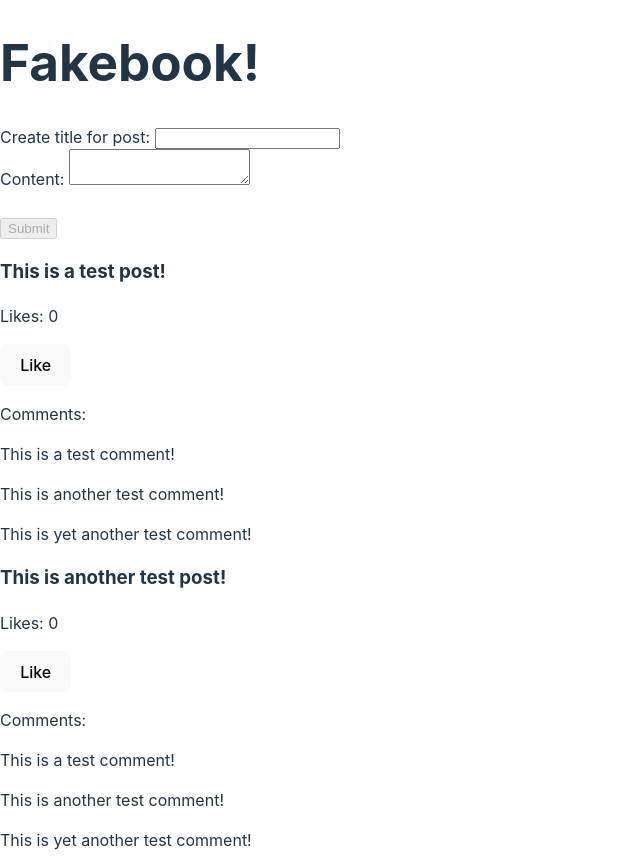
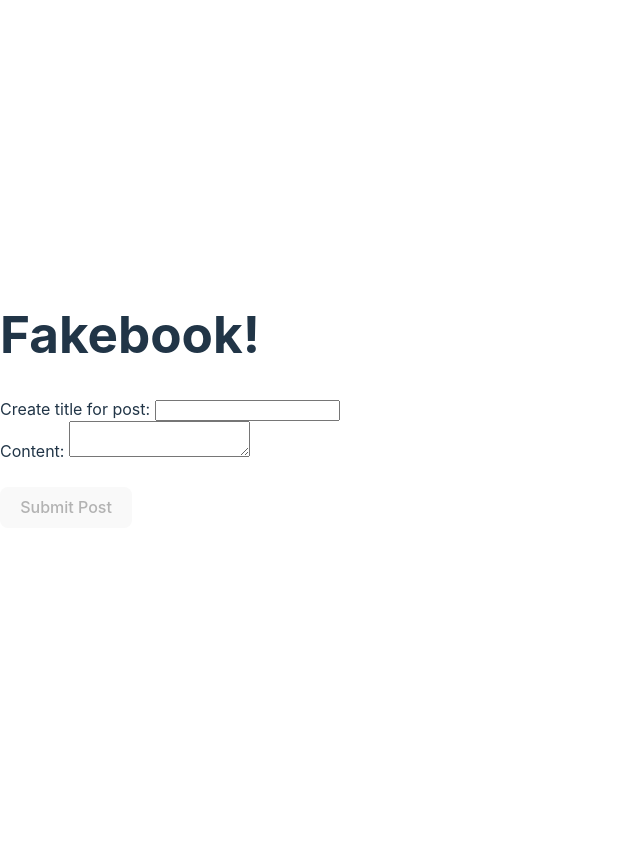
Before and after one commit to JayX97/SocialMediaApp, a React (Vite) app: page / in a window 1280 px wide. Shown: the whole page, without its empty margins (0-640 px from the left). After the commit the page ends 800 px from the top, so only its background shows below. Built offline with nearby package versions, Linux system fonts and the light colour scheme.

Commit message:
Created Feed component to render Posts in App

```diff
--- a/src/App.jsx
+++ b/src/App.jsx
@@ -1,19 +1,22 @@
 import { useState } from 'react';
 import Post from './components/Post';
 import CreatePostForm from './components/CreatePostForm';
+import Feed from './components/Feed';
 
 function App() {
-  const [count, setCount] = useState(0)
+  const [count, setCount] = useState(0);
+  const [posts, setPosts] = useState([]);
+
+  let handleNewSubmission = (data) => {
+    setPosts([...posts, data]);
+  };
 
   return (
     <div>
       <h1>Fakebook!</h1>
-      <CreatePostForm />
+      <CreatePostForm onNewSubmit={handleNewSubmission}/>
 
-      {/* Feed */}
-
-      <Post content="This is a test post!" />
-      <Post content="This is another test post!" />
+      <Feed posts={posts}/>
     </div>
   )
 }
--- a/src/components/CreatePostForm.jsx
+++ b/src/components/CreatePostForm.jsx
@@ -1,6 +1,6 @@
 import react, { useState } from 'react';
 
-function CreatePostForm() {
+function CreatePostForm(props) {
     const [title, setTitle] = useState("");
     const [content, setContent] = useState("");
 
@@ -34,7 +34,7 @@ function CreatePostForm() {
             <textarea type="textarea" name="postContent" onChange={handleContentChange} value={content}></textarea>
             <br />
             <br />
-            <input type="submit" disabled={title === "" || content === ""}/>
+            <button type="submit" disabled={title === "" || content === ""}>Submit Post</button>
         </form>
     )
 };
--- /dev/null
+++ b/src/components/Feed.jsx
@@ -0,0 +1,17 @@
+import Post from "./Post";
+
+function Feed(props) {
+    let postFeed = props.posts.map((data) => {
+        return(
+            <Post title={data.title} content={data.content}/>
+        )
+    });
+
+    return(
+        <div>
+            {postFeed.reverse()}
+        </div>
+    );
+};
+
+export default Feed;
--- a/src/components/Post.jsx
+++ b/src/components/Post.jsx
@@ -10,6 +10,7 @@ function Post(props) {
 
     return(
         <div>
+            <h2>{props.title}</h2>
             <h3>{props.content}</h3>
             <p>Likes: {likes}</p>
             <button onClick={handleLike}>Like</button>
```
